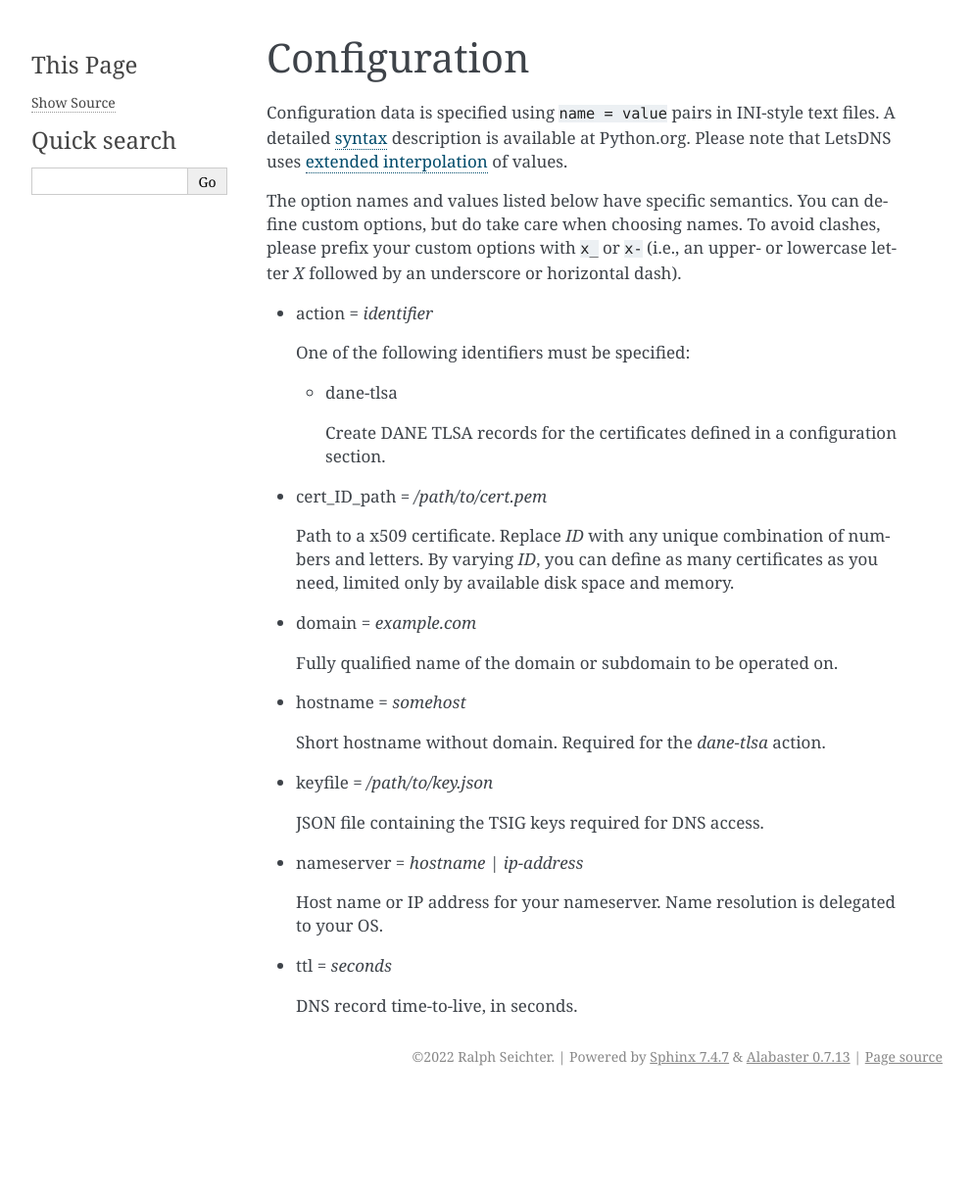
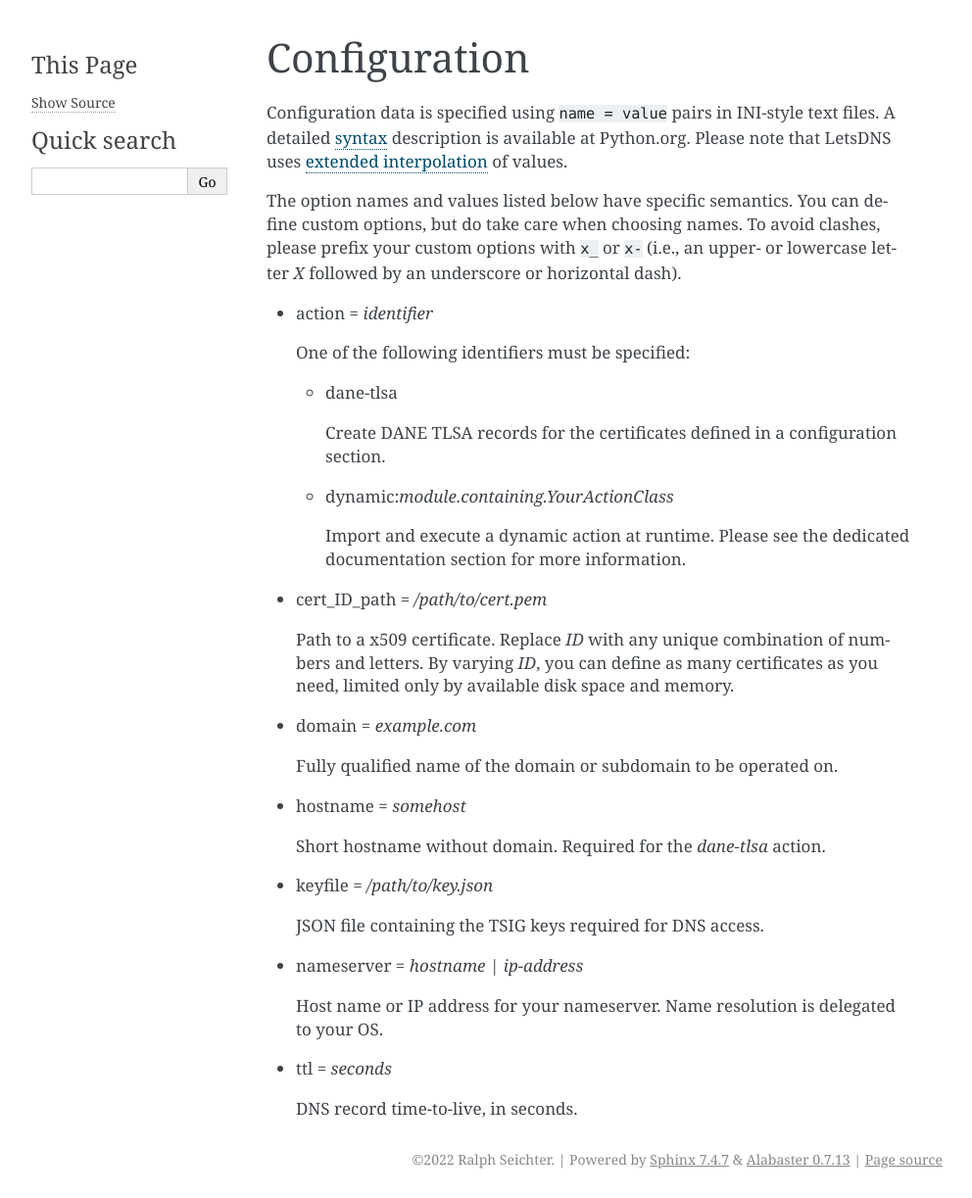
Before and after one commit to LetsDNS/letsdns, a Sphinx documentation site: the page built from docs/source/config.rst, in a window 1280 px wide. Shown: the whole page at 98% size, without its empty margins (148-1140 px from the left). Built offline with Sphinx 7.4.7, drawn with Linux system fonts in a browser that asks for light colours; before the commit the page ends 1118 px from its top, so only the background shows below that.

Commit message:
Document dynamic actions

```diff
--- a/docs/source/config.rst
+++ b/docs/source/config.rst
@@ -23,6 +23,11 @@ horizontal dash).
 
     Create DANE TLSA records for the certificates defined in a
     configuration section.
+
+  - dynamic:*module.containing.YourActionClass*
+
+    Import and execute a dynamic action at runtime. Please see the
+    dedicated documentation section for more information.
 
 - cert_ID_path = */path/to/cert.pem*
 
--- a/docs/source/index.rst
+++ b/docs/source/index.rst
@@ -19,6 +19,7 @@ Copyright © 2022 Ralph Seichter
     example
     operation
     envvar
+    dynaction
 
     letsdns
     license
```
Also changed, not shown: docs/source/dynaction.rst (added, +22 -0 lines), 2 other files.
